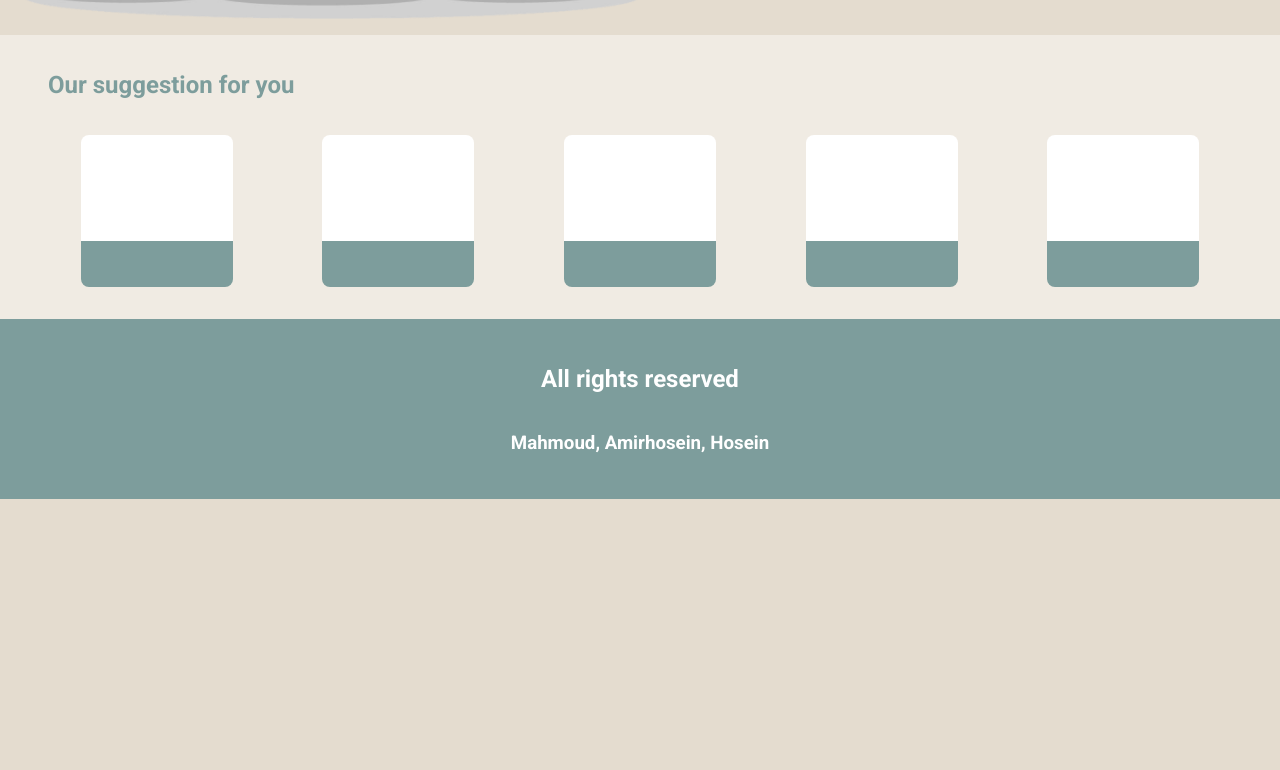
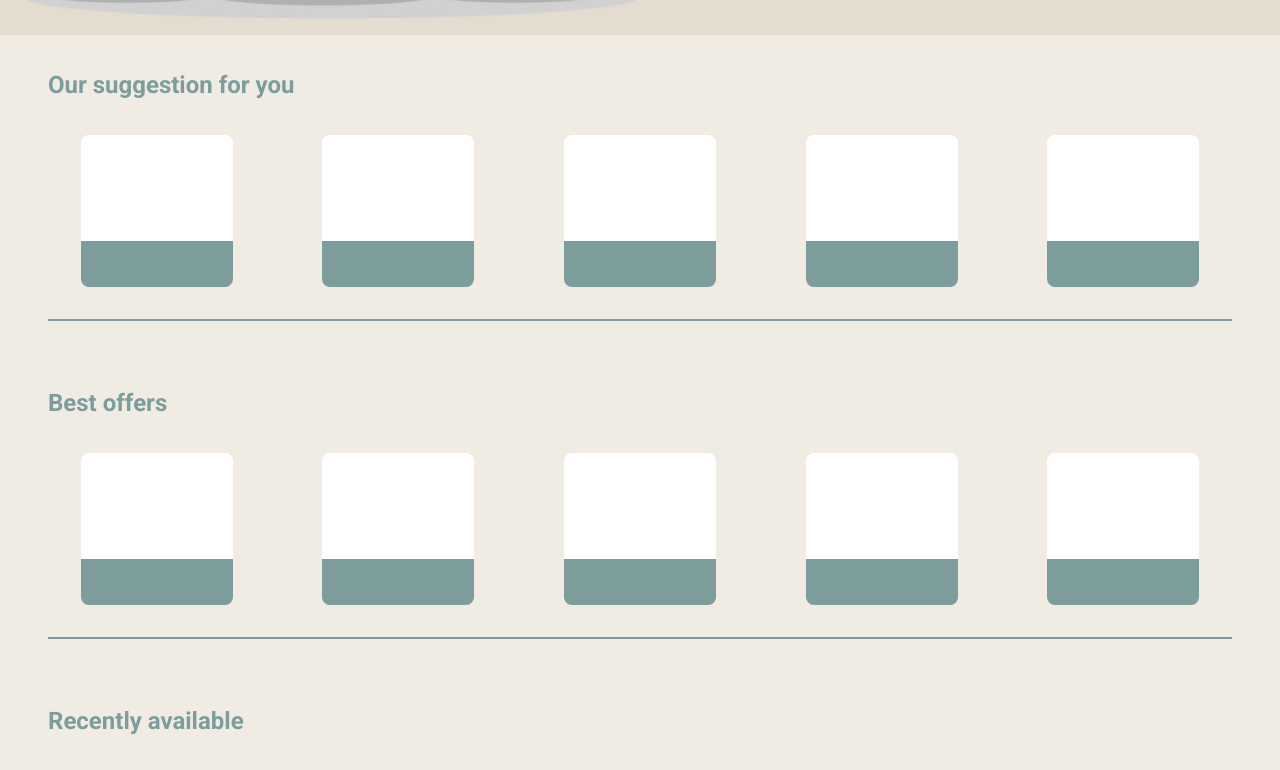
Before and after one commit to AmirHosein-Gharaati/marketplace-frontend, a Nuxt app: page / in a window 1280 px wide. Shown: the part 496-1266 px from the top of the page. Before the commit the page ends 995 px from the top, so only its background shows below. Built offline with nearby package versions, Linux system fonts and the light colour scheme.

Commit message:
home page finish

```diff
--- a/assets/styles/app.scss
+++ b/assets/styles/app.scss
@@ -11,6 +11,7 @@
 // components
 @import './component/card.scss';
 @import './component/footer.scss';
+@import './component/line.scss';
 
 html {
   overflow-y: auto !important;
--- /dev/null
+++ b/assets/styles/component/line.scss
@@ -0,0 +1,5 @@
+.line {
+  height: 2px;
+  background-color: $color-text;
+  margin: $padding-xl 0;
+}
--- a/pages/index.vue
+++ b/pages/index.vue
@@ -10,7 +10,34 @@
     </div>
 
     <div class="container bg-secondary">
-      <h2 class=" container txt">Our suggestion for you</h2>
+      <div>
+        <h2 class="container txt">Our suggestion for you</h2>
+        <section class="home__suggestion">
+          <v-container>
+            <v-row>
+              <v-col v-for="n in 5" :key="n">
+                <CardItem />
+              </v-col>
+            </v-row>
+            <div class="line"></div>
+          </v-container>
+        </section>
+      </div>
+      <div>
+        <h2 class="container txt">Best offers</h2>
+        <section class="home__suggestion">
+          <v-container>
+            <v-row>
+              <v-col v-for="n in 5" :key="n">
+                <CardItem />
+              </v-col>
+            </v-row>
+            <div class="line"></div>
+          </v-container>
+        </section>
+      </div>
+      <div>
+        <h2 class="container txt">Recently available</h2>
         <section class="home__suggestion">
           <v-container>
             <v-row>
@@ -20,6 +47,7 @@
             </v-row>
           </v-container>
         </section>
+      </div>
     </div>
   </div>
 </template>
```
Lines whose indentation alone changed are shown as unchanged.
